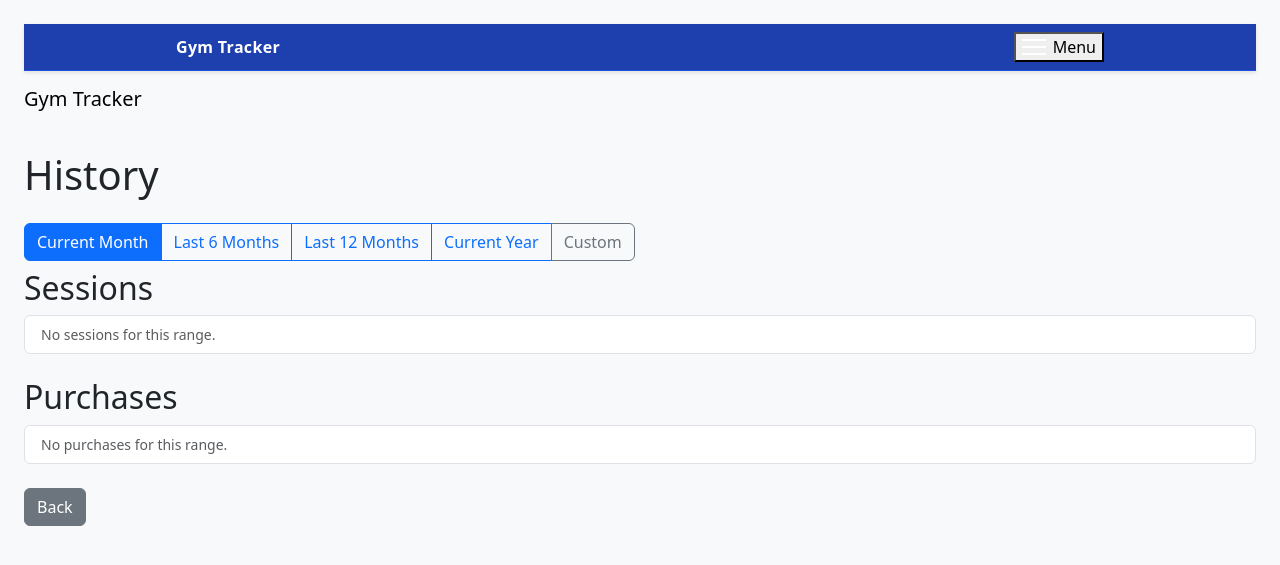
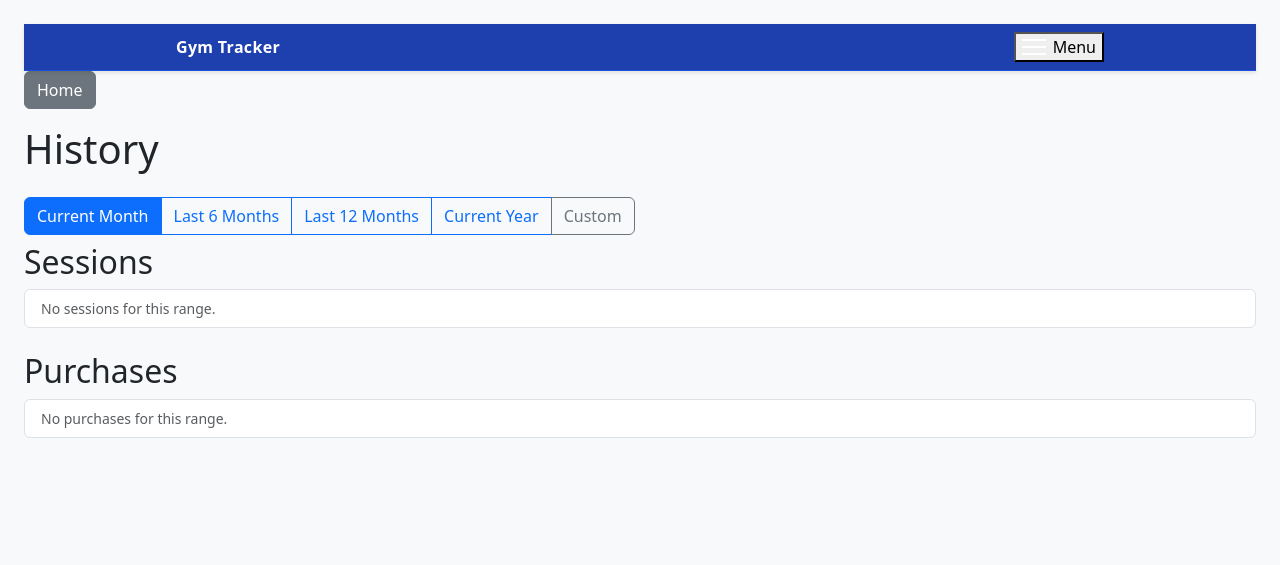
Before and after one commit to dgherman/gym_tracker, a FastAPI app: template templates/history.html in a window 1280 px wide. Shown: the top 565 px of the page. Run offline with FastAPI, Linux system fonts and the light colour scheme; the template is opened without the code that fills it, so the values that code supplies are empty; the visitor is signed in with stand-in values (Sample User, id 1); some libraries are stand-ins or nearby versions.

Commit message:
feat(ui): move History/Reports back button to top as Home
Co-authored-by: omnigent <noreply@omnigent.ai>

```diff
--- a/templates/history.html
+++ b/templates/history.html
@@ -11,16 +11,13 @@
 </head>
 <body class="bg-light p-4">
   {% include "_nav.html" %}
-  <nav class="navbar navbar-light mb-4">
-    <a class="navbar-brand" href="/">Gym Tracker</a>
-  </nav>
+  <a href="/" class="btn btn-secondary mb-3">Home</a>
   <h1 class="mb-4">History</h1>
 
   <!-- Date-range control (shared partial) -->
   {% include "_range_control.html" %}
 
   <div id="history-content"></div>
-  <a href="/" class="btn btn-secondary mt-4">Back</a>
 
   <!-- Edit Session Modal -->
   <div class="modal fade" id="editSessionModal" tabindex="-1" aria-hidden="true">
--- a/templates/reports.html
+++ b/templates/reports.html
@@ -20,6 +20,7 @@
 </head>
 <body class="bg-light p-4">
   {% include "_nav.html" %}
+  <a href="/" class="btn btn-secondary mb-3">Home</a>
 
   <h1 class="mb-4">Reports</h1>
 
@@ -144,8 +145,6 @@
       <div id="progressByCategory" class="mt-3"></div>
     </div>
   </div>
-
-  <a href="/" class="btn btn-secondary mt-4">Back</a>
 
   <script src="https://cdn.jsdelivr.net/npm/bootstrap@5.3.0/dist/js/bootstrap.bundle.min.js"></script>
   <script>
```
Also changed, not shown: gym_tracker/tests/test_nav_pages.py (added, +30 -0 lines).
